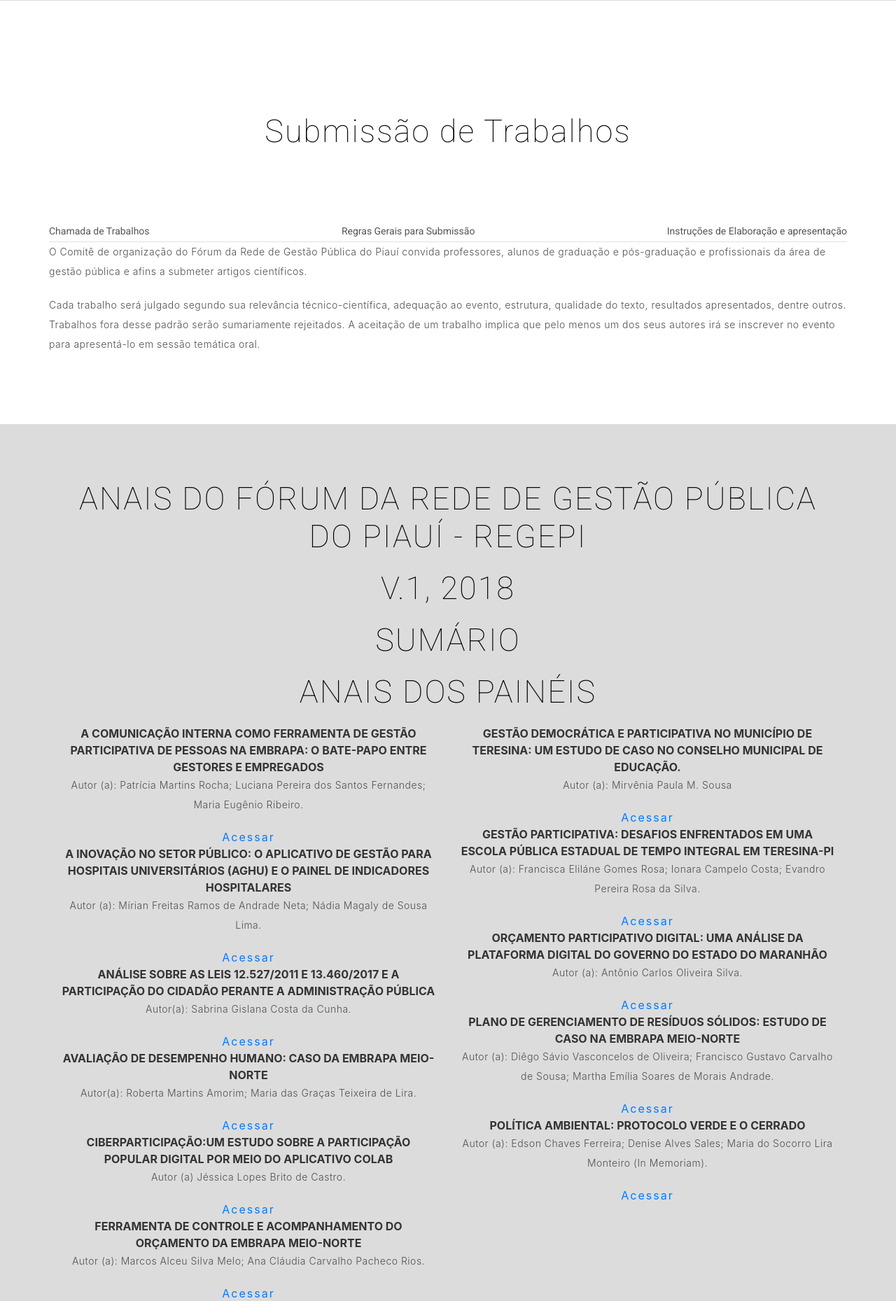
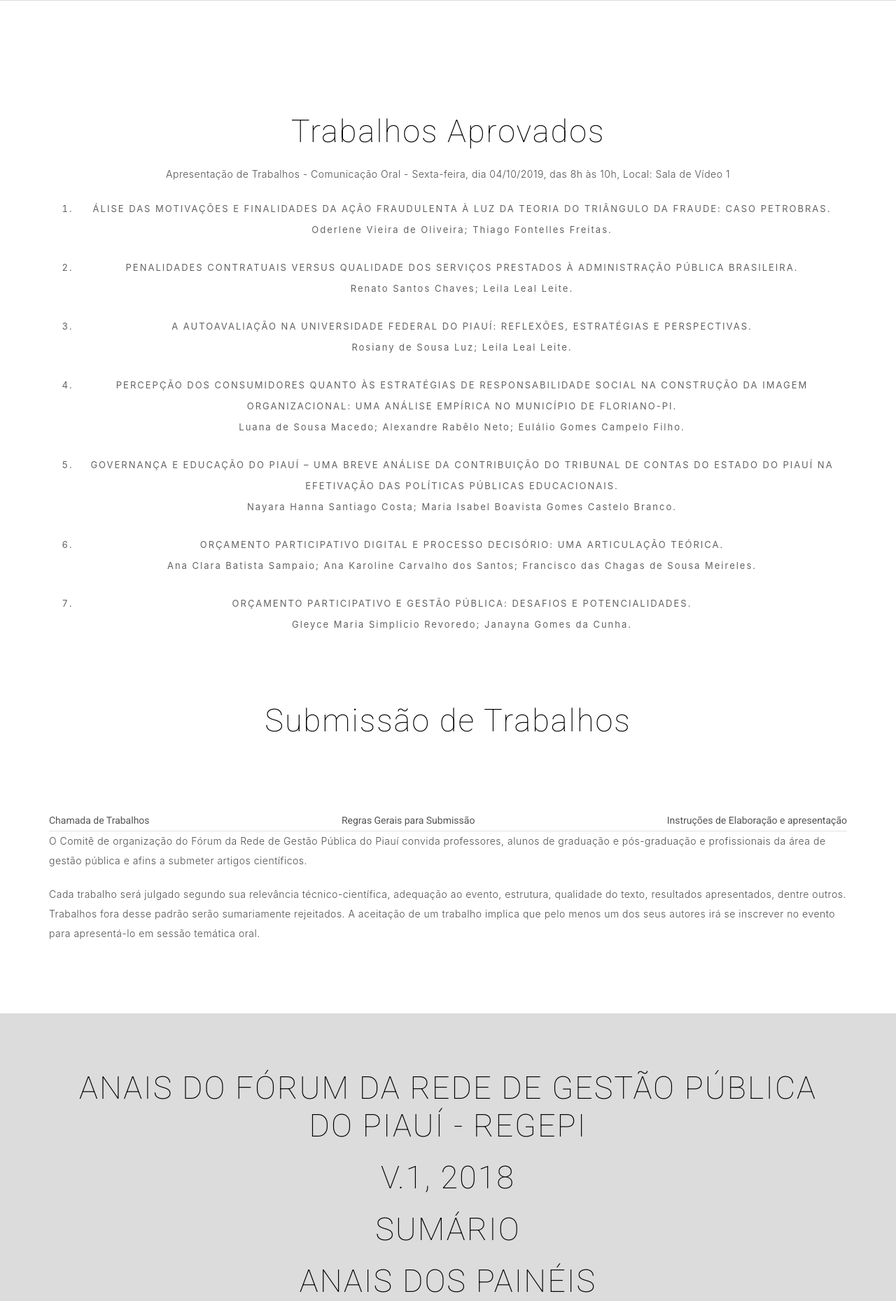
Before and after one commit to igbcampos/regepi, a Django app: page / in a window 1280 px wide. Shown: the part 4013-5872 px from the top of the page at 70% size. Run offline with Django 3.2, Linux system fonts and the light colour scheme; some libraries are stand-ins or nearby versions.

Commit message:
Adiciona lista de trabalhos aprovados

```diff
--- a/core/templates/core/index.html
+++ b/core/templates/core/index.html
@@ -230,6 +230,45 @@
   <section id="submissao-trabalhos" class="about-us padd-section wow fadeInUp">
     <div class="container">
       <div class="row justify-content-center">
+        <div class="section-title text-center">
+          <h2>Trabalhos Aprovados</h2>
+    			<p>Apresentação de Trabalhos - Comunicação Oral - Sexta-feira, dia 04/10/2019, das 8h às 10h, Local: Sala de Vídeo 1</p>
+
+          <div>
+            <ol>
+                <li>ÁLISE DAS MOTIVAÇÕES E FINALIDADES DA AÇÃO
+                FRAUDULENTA À LUZ DA TEORIA DO TRIÂNGULO DA FRAUDE:
+                CASO PETROBRAS.<br />Oderlene Vieira de Oliveira; Thiago Fontelles Freitas. </li>
+                <br />
+                <li>PENALIDADES CONTRATUAIS VERSUS QUALIDADE DOS SERVIÇOS
+                PRESTADOS À ADMINISTRAÇÃO PÚBLICA BRASILEIRA.<br />Renato Santos
+                Chaves; Leila Leal Leite.</li>
+                <br />
+                <li>A AUTOAVALIAÇÃO NA UNIVERSIDADE FEDERAL DO
+                PIAUÍ: REFLEXÕES, ESTRATÉGIAS E PERSPECTIVAS.<br />Rosiany de Sousa
+                Luz; Leila Leal Leite.</li>
+                <br />
+                <li>PERCEPÇÃO DOS CONSUMIDORES QUANTO ÀS ESTRATÉGIAS DE
+                RESPONSABILIDADE SOCIAL NA CONSTRUÇÃO DA IMAGEM
+                ORGANIZACIONAL: UMA ANÁLISE EMPÍRICA NO MUNICÍPIO DE
+                FLORIANO-PI.<br />Luana de Sousa Macedo; Alexandre Rabêlo Neto; Eulálio
+                Gomes Campelo Filho.</li>
+                <br />
+                <li>GOVERNANÇA E EDUCAÇÃO DO PIAUÍ – UMA BREVE ANÁLISE DA
+                CONTRIBUIÇÃO DO TRIBUNAL DE CONTAS DO ESTADO DO PIAUÍ NA
+                EFETIVAÇÃO DAS POLÍTICAS PÚBLICAS EDUCACIONAIS.<br />Nayara
+                Hanna Santiago Costa; Maria Isabel Boavista Gomes Castelo Branco.</li>
+                <br />
+                <li>ORÇAMENTO PARTICIPATIVO DIGITAL E PROCESSO DECISÓRIO:
+                UMA ARTICULAÇÃO TEÓRICA.<br />Ana Clara Batista Sampaio; Ana Karoline
+                Carvalho dos Santos; Francisco das Chagas de Sousa Meireles.</li>
+                <br />
+                <li>ORÇAMENTO PARTICIPATIVO E GESTÃO PÚBLICA: DESAFIOS E
+                POTENCIALIDADES.<br />Gleyce Maria Simplicio Revoredo; Janayna Gomes da
+                Cunha.</li>
+            </ol>
+          </div>
+        </div>
         <div class="section-title text-center">
           <h2>Submissão de Trabalhos</h2>
         </div>
```
